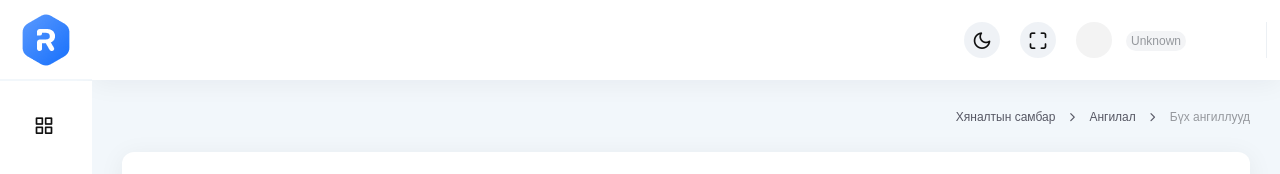
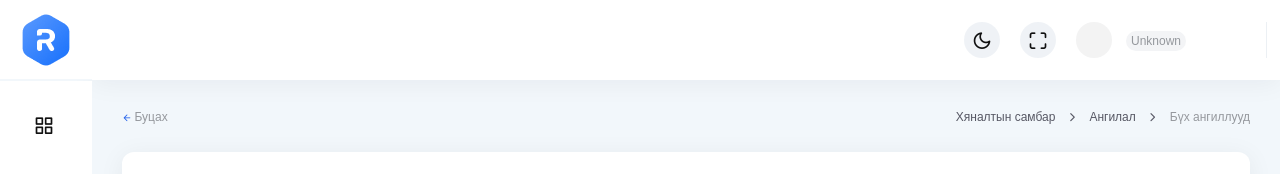
Before and after one commit to sanchirEs/ayo-dashboard, a Next.js app: page /category-list in a window 1280 px wide. Shown: the top 174 px of the page. Built offline with nearby package versions, Linux system fonts and the light colour scheme; no server answers; a web font is replaced by a local one.

Commit message:
back button on dash

```diff
--- a/components/layout/Breadcrumb.js
+++ b/components/layout/Breadcrumb.js
@@ -5,10 +5,24 @@ export default function Breadcrumb({
   breadcrumbTitle,
   pageTitle,
 }) {
+  const handleBack = () => {
+    window.history.back();
+  };
+
   return (
     <>
       <div className="flex items-center flex-wrap justify-between gap20 mb-27">
-        <h3>{pageTitle ? pageTitle : " "}</h3>
+        <div className="flex items-center gap-3">
+          <button
+            onClick={handleBack}
+            className="flex items-center gap-1 text-blue-600 hover:text-blue-800"
+            title="Go back"
+          >
+            <i className="icon-arrow-left text-blue-600" />
+            <span className="text-tiny text-gray-700">Буцах</span>
+          </button>
+          <h3>{pageTitle ? pageTitle : " "}</h3>
+        </div>
         <ul className="breadcrumbs flex items-center flex-wrap justify-start gap10">
           <li>
             <Link href="/">
```
